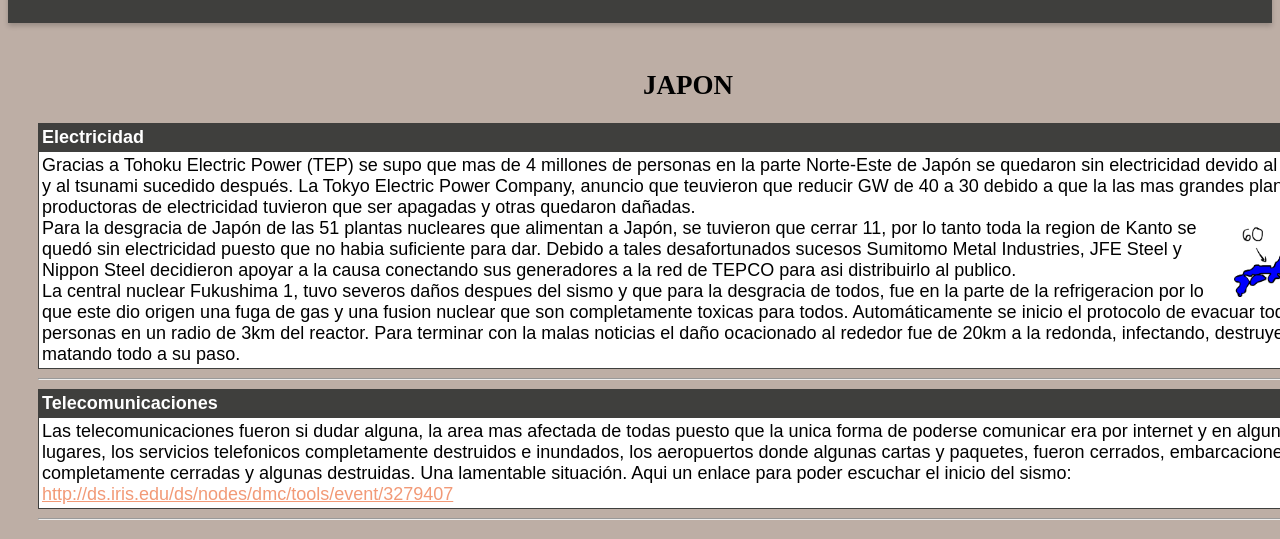
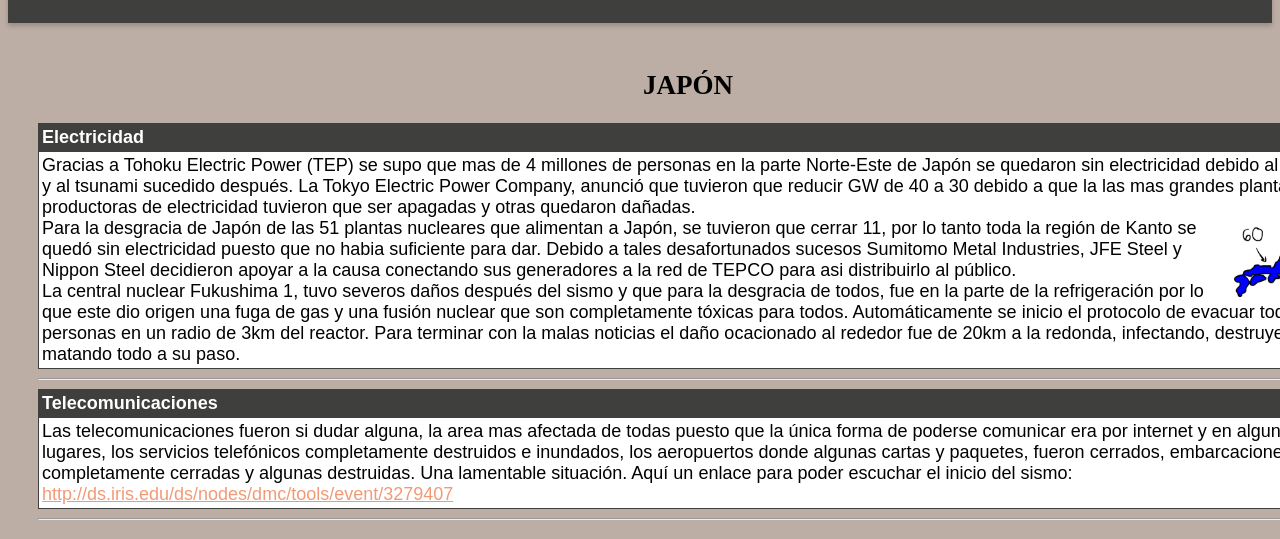
Before and after one commit to sz1111111111111111111/Proyecto-final, a plain HTML site: page index.html in a window 1280 px wide. Both pictures are taken after a click on the label "SISMOS". Shown: the part 242-781 px from the top of the page. Drawn offline with Linux system fonts and the light colour scheme.

Commit message:
Update index.html

```diff
--- a/index.html
+++ b/index.html
@@ -3,7 +3,7 @@
 <head>
     <meta http-equiv="Content-Type" content="text/html; charset=UTF-8" />
     <meta charset="UTF-8" />
-    <title>Proyecto</title>
+    <title>Proyecto final</title>
     <meta name="viewport" content="width=device-width, initial-scale=1">
     <style type="text/css">
         h1.titulo{text-align:center
@@ -134,7 +134,7 @@
     <input id="radio4" type="radio" name="css-tabs">
     <div id="tabs">
         <label id="tab1" for="radio1">Mapa</label>
-        <label id="tab2" for="radio2">¿Quienes somos?</label>
+        <label id="tab2" for="radio2">¿Quiénes somos?</label>
         <label id="tab3" for="radio3">Sismos</label>
         <label id="tab4" for="radio4">Referencias</label>
     </div>
@@ -181,7 +181,7 @@
             <br />
             <br />
             <br />
-            <center><b><H1>JAPON</H1></b></center>
+            <center><b><H1>JAPÓN</H1></b></center>
             <table width="1300" cellspacing="1" cellpadding="3" border="0" bgcolor="#3F3F3D">
                 <tr>
                     <td><font color="#FFFFFF" face="arial, verdana, helvetica">
@@ -193,22 +193,22 @@
                         <font face="arial, verdana, helvetica">
                             Gracias a Tohoku Electric Power (TEP) se supo que mas de 4 millones
                             de personas en la parte Norte-Este de Japón se quedaron sin electricidad
-                            devido al sismo y al tsunami sucedido después.
-                            La Tokyo Electric Power Company, anuncio que teuvieron que reducir
+                            debido al sismo y al tsunami sucedido después.
+                            La Tokyo Electric Power Company, anunció que tuvieron que reducir
                             GW de 40 a 30 debido a que la las mas grandes plantas productoras de
                             electricidad tuvieron que ser apagadas y otras quedaron dañadas.
                             <img src="electricidad%20japon.png" align="right" height="100" width="100"/>
                             <br/>
                             Para la desgracia de Japón de las 51 plantas nucleares que alimentan a
-                            Japón, se tuvieron que cerrar 11, por lo tanto toda la region de Kanto
+                            Japón, se tuvieron que cerrar 11, por lo tanto toda la región de Kanto
                             se quedó sin electricidad puesto que no habia suficiente para dar.
                             Debido a tales desafortunados sucesos Sumitomo Metal Industries, JFE Steel
                             y Nippon Steel decidieron apoyar a la causa conectando sus generadores a la
-                            red de TEPCO para asi distribuirlo al publico.
+                            red de TEPCO para asi distribuirlo al público.
                             <br/>
-                            La central nuclear Fukushima 1, tuvo severos daños despues del sismo y que
-                            para la desgracia de todos, fue en la parte de la refrigeracion por lo que este
-                            dio origen una fuga de gas y una fusion nuclear que son completamente toxicas
+                            La central nuclear Fukushima 1, tuvo severos daños después del sismo y que
+                            para la desgracia de todos, fue en la parte de la refrigeración por lo que este
+                            dio origen una fuga de gas y una fusión nuclear que son completamente tóxicas
                             para todos. Automáticamente se inicio el protocolo de evacuar todas las personas
                             en un radio de 3km del reactor. Para terminar con la malas noticias el daño
                             ocacionado al rededor fue de 20km a la redonda, infectando, destruyendo y
@@ -230,11 +230,11 @@
                     <td bgcolor="#FFFFFF">
                         <font face="arial, verdana, helvetica">
                             Las telecomunicaciones fueron si dudar alguna, la area mas afectada de todas
-                            puesto que la unica forma de poderse comunicar era por internet y en algunos
-                            lugares, los servicios telefonicos completamente destruidos e inundados, los
+                            puesto que la única forma de poderse comunicar era por internet y en algunos
+                            lugares, los servicios telefónicos completamente destruidos e inundados, los
                             aeropuertos donde algunas cartas y paquetes, fueron cerrados, embarcaciones
                             completamente cerradas y algunas destruidas. Una lamentable situación.
-                            Aqui un enlace para poder escuchar el inicio del sismo: <a href="http://ds.iris.edu/ds/nodes/dmc/tools/event/3279407">http://ds.iris.edu/ds/nodes/dmc/tools/event/3279407</a>
+                            Aquí un enlace para poder escuchar el inicio del sismo: <a href="http://ds.iris.edu/ds/nodes/dmc/tools/event/3279407">http://ds.iris.edu/ds/nodes/dmc/tools/event/3279407</a>
                         </font>
                     </td>
                 </tr>
@@ -258,7 +258,7 @@
 
                             El Instituto de Geofísica Estadunidense dio en principio al sismo una magnitud de 7.9, pero posteriormente la revisó al alza y la fijó en 8.2, que es excepcionalmente alta. Cualquier tipo de movimiento telúrico de magnitud superior a 7 grados es considerado susceptible de provocar grandes y cuantiosos daños materiales y numerosas víctimas.
 
-                            Aqui un enlace para poder escuchar el inicio del sismo: <a href="//ds.iris.edu/ds/nodes/dmc/tools/event/3337497">http://ds.iris.edu/ds/nodes/dmc/tools/event/3337497</a>
+                            Aquí un enlace para poder escuchar el inicio del sismo: <a href="//ds.iris.edu/ds/nodes/dmc/tools/event/3337497">http://ds.iris.edu/ds/nodes/dmc/tools/event/3337497</a>
                         </font>
                     </td>
                 </tr>
@@ -277,9 +277,9 @@
 
                             El terremoto ocasionó una serie de tsunamis devastadores a lo largo de las costas de la mayoría de los países que bordean el océano Índico, matando a una gran cantidad de personas a su paso e inundando a una gran cantidad de comunidades costeras a través de casi todo el sur y sudeste de Asia, incluyendo partes de Indonesia, Malasia, Sri Lanka, India y Tailandia. Las estimaciones iniciales habían determinado el número de muertes en más de 275 000, sin contar a los millares de personas desaparecidas.
 
-                            en verdad una muy lamentable cituacion.
+                            en verdad una muy lamentable situación.
 
-                            Aqui un enlace para poder escuchar el inicio del sismo: <a href="http://ds.iris.edu/ds/nodes/dmc/tools/event/1916079">http://ds.iris.edu/ds/nodes/dmc/tools/event/1916079</a>
+                            Aquí un enlace para poder escuchar el inicio del sismo: <a href="http://ds.iris.edu/ds/nodes/dmc/tools/event/1916079">http://ds.iris.edu/ds/nodes/dmc/tools/event/1916079</a>
                         </font>
                     </td>
                 </tr>
@@ -298,7 +298,7 @@
             <table width="280" cellspacing="1" cellpadding="3" border="0" bgcolor="#3F3F3D">
                 <tr>
                     <td><font color="#FFFFFF" face="arial, verdana, helvetica">
-                        <b>JAPON</b>
+                        <b>JAPÓN</b>
                     </font></td>
                 </tr>
                 <tr>
```
